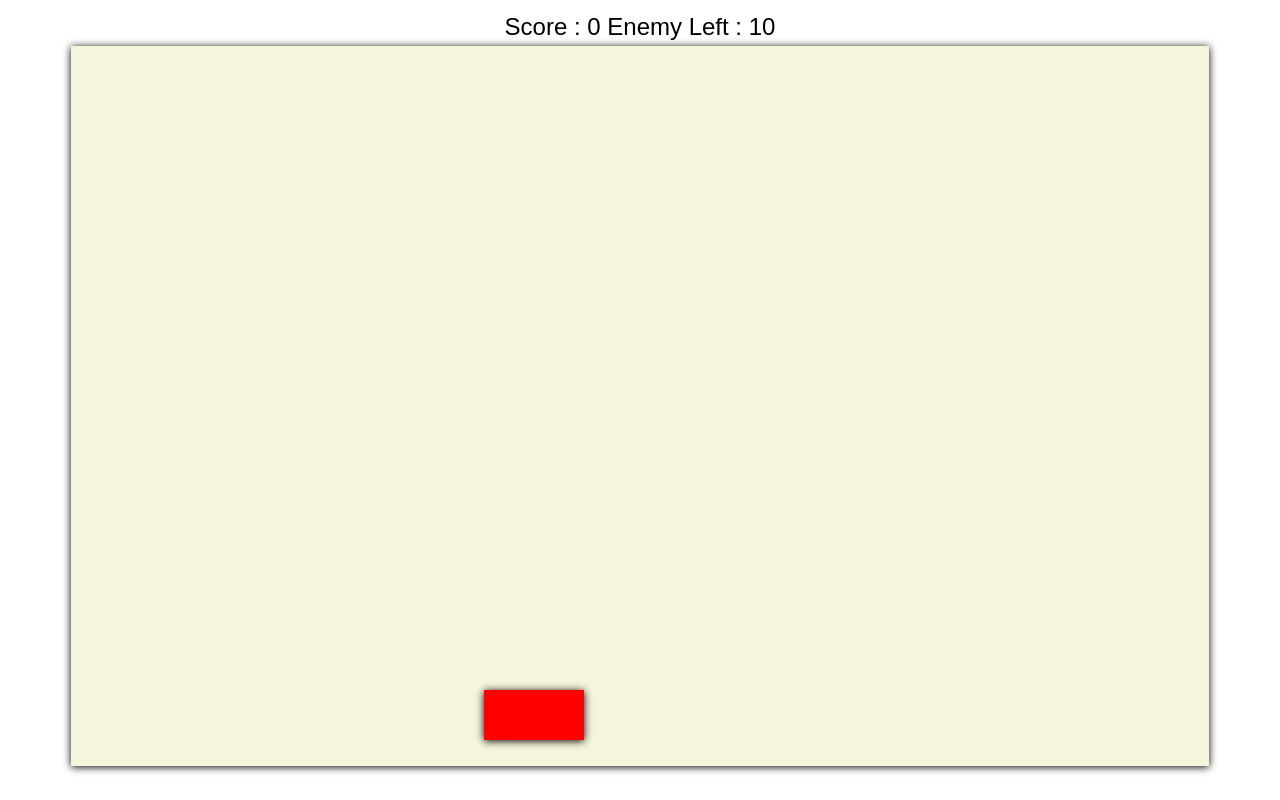
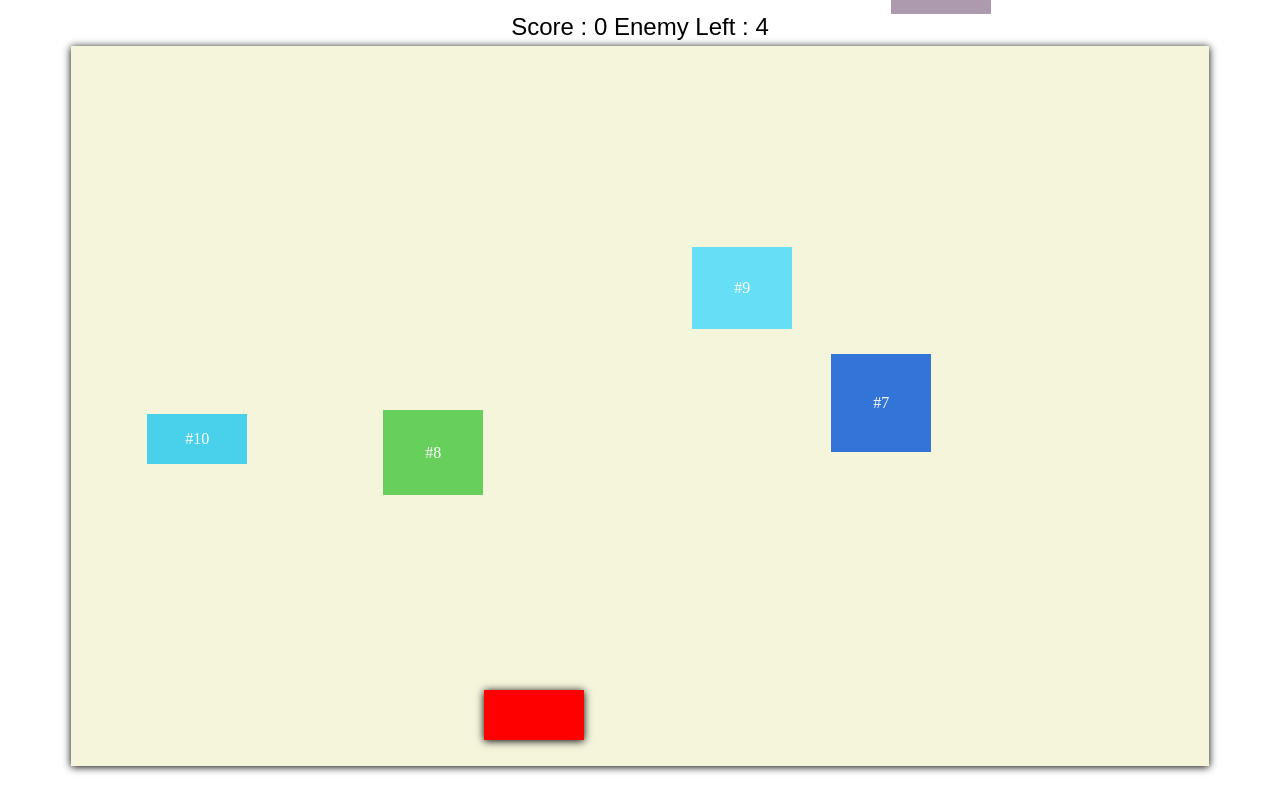
Before and after one commit to olegs7771/gameCatcher, a plain HTML site: page index.html in a window 1280 px wide. Both pictures are taken after a click on the element "Start Button". Drawn offline with Linux system fonts and the light colour scheme.

Commit message:
finished

```diff
--- a/index.html
+++ b/index.html
@@ -55,19 +55,50 @@
         score: 0,
         totalBad: 0,
         inPlay: false, //when to stop/start the game
-        speed: 15,
+        speed: 10,
       };
 
       function startGame() {
         message.style.display = 'none';
         btn.style.display = 'none';
+        basket.style.display = 'block';
         player.score = 0;
         player.totalBad = 10; // starting number
         player.inPlay = true;
         scoreupdate(); // update any time game starts
         // Create Bad Guys
+        setupBadGuys(6);
         // Launch Animation
         requestAnimationFrame(playGame);
+      }
+
+      function setupBadGuys(num) {
+        for (let i = 0; i < num; i++) {
+          makeBad();
+        }
+      }
+
+      function makeBad() {
+        if (player.totalBad > 0) {
+          let temp = player.totalBad;
+          player.totalBad--;
+          scoreupdate();
+          let div = document.createElement('div');
+          div.innerHTML = '#' + temp;
+          let ran = Math.floor(Math.random() * 50) + 50;
+          div.style.height = ran + 'px';
+          div.style.lineHeight = ran + 'px';
+          div.style.backgroundColor =
+            '#' + Math.random().toString(16).substr(-6);
+          div.classList.add('baddy');
+          div.x = Math.floor(Math.random() * boundContainer.width - 100);
+          if (div.x < 0) div.x = 100;
+          div.y = Math.floor(Math.random() * 500) * -1 - 200;
+          div.speed = Math.ceil(Math.random() * 2) + 2;
+          container.appendChild(div);
+          div.style.left = div.x + 'px';
+          div.style.top = div.y + 'px';
+        }
       }
 
       function playGame() {
@@ -96,13 +127,55 @@
           basket.style.top = boundBasket.y + 'px';
 
           requestAnimationFrame(playGame); // call function from itself to keep in loop animation
-          console.log('y', boundBasket.y);
-          console.log('x', boundBasket.x);
-          console.log(
-            'boundContainer.width - boundBasket.width',
-            boundContainer.width - boundBasket.width
-          );
+
+          let tempEnemy = document.querySelectorAll('.baddy');
+          if (tempEnemy.length == 0) {
+            // End Game
+            endGame();
+          } else {
+            for (let i = 0; i < tempEnemy.length; i++) {
+              bgMover(tempEnemy[i]);
+              console.log('tempEnemy[i].speed', tempEnemy[i].speed);
+            }
+          }
+          // console.log(tempEnemy);
         }
+      }
+
+      function endGame() {
+        message.style.display = 'block';
+        message.textContent = 'Game Over';
+        btn.style.display = 'block';
+        player.inPlay = false;
+        basket.style.display = 'none';
+      }
+
+      function bgMover(elem) {
+        // console.log('elem', elem);
+        elem.y += elem.speed;
+        if (elem.y > boundContainer.height) {
+          elem.y = -100;
+        }
+        //Check if falling objects collide with a basket
+        if (isCollide(basket, elem)) {
+          player.score++;
+          console.log('Hit!');
+          container.removeChild(elem);
+          scoreupdate();
+          makeBad();
+        }
+        elem.style.top = elem.y + 'px';
+      }
+
+      function isCollide(a, b) {
+        let aRect = a.getBoundingClientRect();
+        let bRect = b.getBoundingClientRect();
+        return !(
+          aRect.bottom < bRect.top ||
+          aRect.top > bRect.bottom ||
+          aRect.right < bRect.left ||
+          aRect.left > bRect.right
+        );
       }
 
       function scoreupdate() {
--- a/style.css
+++ b/style.css
@@ -33,3 +33,15 @@
   font-family: sans-serif;
   font-size: 1.5em;
 }
+
+.baddy {
+  position: absolute;
+  height: 100px;
+  width: 100px;
+  top: 0;
+  left: 0;
+  background-color: blue;
+  color: white;
+  line-height: 100px;
+  text-align: center;
+}
```
